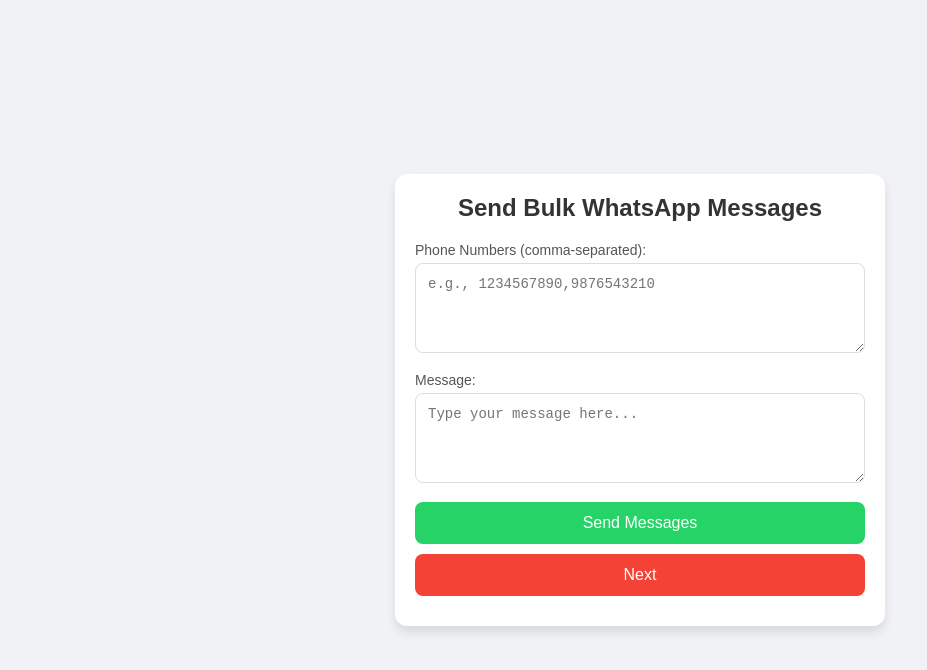
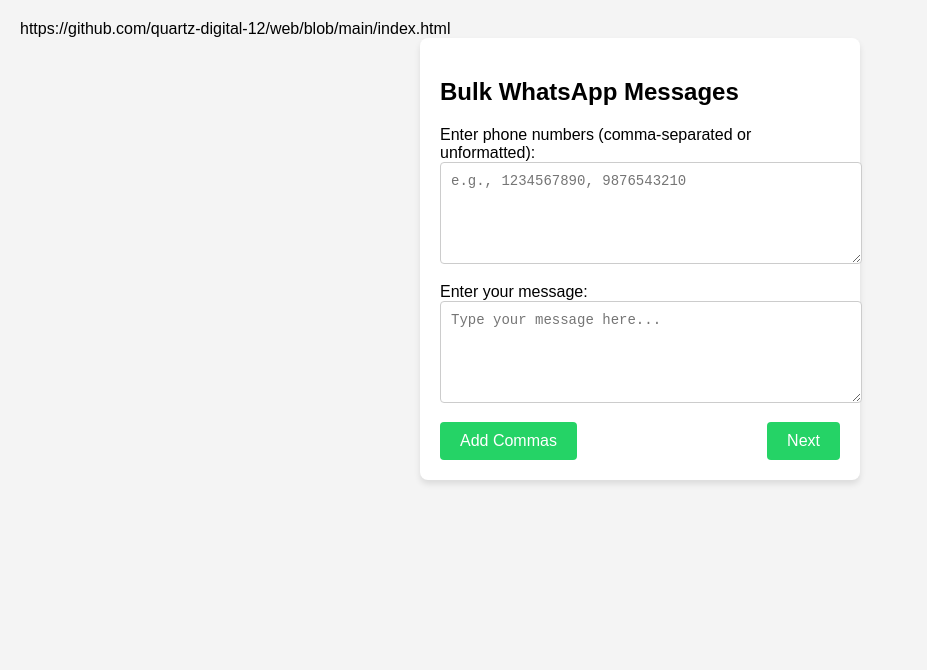
Before and after one commit to quartz-digital-12/web, a plain HTML site: page index.html in a window 1280 px wide. Shown: the whole page, without its empty margins (0-927 px from the left). Drawn offline with Linux system fonts and the light colour scheme.

Commit message:
Update index.html

```diff
--- a/index.html
+++ b/index.html
@@ -1,148 +1,119 @@
 <!DOCTYPE html>
 <html lang="en">
-<head>
+<head>https://github.com/quartz-digital-12/web/blob/main/index.html
   <meta charset="UTF-8">
   <meta name="viewport" content="width=device-width, initial-scale=1.0">
-  <title>Bulk WhatsApp Messaging</title>
+  <title>Send Bulk WhatsApp Messages</title>
   <style>
     body {
-      font-family: 'Arial', sans-serif;
-      margin: 0;
-      padding: 0;
-      background-color: #f0f2f5;
-      display: flex;
-      justify-content: center;
-      align-items: center;
-      height: 100vh;
+      font-family: Arial, sans-serif;
+      margin: 20px;
+      background-color: #f4f4f4;
     }
     .container {
-      width: 100%;
-      max-width: 450px;
+      max-width: 400px;
+      margin: 0 auto;
       padding: 20px;
-      background: #ffffff;
-      border-radius: 12px;
-      box-shadow: 0 6px 10px rgba(0, 0, 0, 0.1);
-    }
-    h2 {
-      margin: 0 0 20px 0;
-      color: #333;
-      text-align: center;
-      font-size: 24px;
-    }
-    label {
-      font-size: 14px;
-      color: #555;
-      margin-bottom: 5px;
-      display: block;
+      background: #fff;
+      border-radius: 8px;
+      box-shadow: 0 4px 6px rgba(0, 0, 0, 0.1);
     }
     textarea, input {
       width: 100%;
       margin-bottom: 15px;
-      padding: 12px;
-      border: 1px solid #ddd;
-      border-radius: 8px;
+      padding: 10px;
+      border: 1px solid #ccc;
+      border-radius: 4px;
       font-size: 14px;
-      box-sizing: border-box;
-      transition: border-color 0.3s;
     }
-    textarea:focus, input:focus {
-      border-color: #25d366;
-      outline: none;
+    button {
+      background-color: #25d366;
+      color: white;
+      border: none;
+      padding: 10px 20px;
+      font-size: 16px;
+      border-radius: 4px;
+      cursor: pointer;
     }
-    .btn {
-      width: 100%;
-      padding: 12px;
-      border: none;
-      border-radius: 8px;
-      font-size: 16px;
-      cursor: pointer;
-      margin-bottom: 10px;
-      transition: background-color 0.3s;
-    }
-    .btn-primary {
-      background-color: #25d366;
-      color: #ffffff;
-    }
-    .btn-primary:hover {
+    button:hover {
       background-color: #1ebe57;
     }
-    .btn-secondary {
-      background-color: #f44336;
-      color: #ffffff;
-    }
-    .btn-secondary:hover {
-      background-color: #e53935;
+    .button-group {
+      display: flex;
+      justify-content: space-between;
+      gap: 10px;
     }
   </style>
 </head>
 <body>
   <div class="container">
-    <h2>Send Bulk WhatsApp Messages</h2>
+    <h2>Bulk WhatsApp Messages</h2>
     <form id="bulkForm">
-      <label for="numbers">Phone Numbers (comma-separated):</label>
-      <textarea id="numbers" rows="4" placeholder="e.g., 1234567890,9876543210"></textarea>
-      <label for="message">Message:</label>
-      <textarea id="message" rows="4" placeholder="Type your message here..."></textarea>
-      <button type="button" class="btn btn-primary" onclick="sendMessages()">Send Messages</button>
-      <button type="button" class="btn btn-secondary" onclick="removeNumber()">Next</button>
+      <label for="numbers">Enter phone numbers (comma-separated or unformatted):</label>
+      <textarea id="numbers" rows="5" placeholder="e.g., 1234567890, 9876543210"></textarea>
+      <label for="message">Enter your message:</label>
+      <textarea id="message" rows="5" placeholder="Type your message here..."></textarea>
+      <div class="button-group">
+        <button type="button" onclick="addCommas()">Add Commas</button>
+        <button type="button" onclick="sendMessages()">Next</button>
+      </div>
     </form>
   </div>
 
   <script>
     /**
+     * Function to add commas to the list of numbers
+     */
+    function addCommas() {
+      const numbersInput = document.getElementById('numbers');
+      const rawNumbers = numbersInput.value.trim();
+      if (!rawNumbers) {
+        alert('Please enter some numbers first!');
+        return;
+      }
+
+      // Split by whitespace, new lines, commas, or other separators
+      const formattedNumbers = rawNumbers
+        .split(/[\s,]+/) // Match spaces, commas, or newlines
+        .filter(num => num) // Remove empty strings
+        .map(num => num.replace(/\D/g, '')) // Remove non-numeric characters
+        .map(num => `+966${num}`); // Add Saudi Arabia country code (+966)
+
+      numbersInput.value = formattedNumbers.join(','); // Combine into a comma-separated list
+    }
+
+    /**
      * Function to send WhatsApp messages
      */
     async function sendMessages() {
-      const numbersInput = document.getElementById('numbers');
-      const message = encodeURIComponent(document.getElementById('message').value.trim());
+      const numbersInput = document.getElementById('numbers'); // Reference to the numbers input field
+      let numbers = numbersInput.value.split(','); // Split numbers into an array
+      const message = encodeURIComponent(document.getElementById('message').value.trim()); // Encode the message
 
-      // Validate inputs
-      if (!numbersInput.value.trim() || !message) {
+      // Check if inputs are valid
+      if (!numbers.length || !message) {
         alert('Please fill in both the phone numbers and the message.');
         return;
       }
 
-      let numbers = numbersInput.value.split(',').map(num => num.trim());
-      numbers = numbers.map(num => {
-        // Add Saudi Arabia country code if not already present
-        if (!num.startsWith('+966')) {
-          if (num.startsWith('0')) {
-            num = num.slice(1); // Remove leading 0
-          }
-          num = '+966' + num; // Add country code
-        }
-        return num;
-      });
+      for (let i = 0; i < numbers.length; i++) {
+        const number = numbers[i].trim(); // Trim whitespace from the number
+        if (number) {
+          const url = `https://wa.me/${number}?text=${message}`; // Generate WhatsApp URL
+          window.open(url, '_blank'); // Open the URL in a new tab
 
-      for (let i = 0; i < numbers.length; i++) {
-        const number = numbers[i];
-        if (number) {
-          const url = `https://wa.me/${number}?text=${message}`;
-          window.open(url, '_blank');
+          // Remove the sent number from the list
+          numbers.splice(i, 1); // Remove the current number from the array
+          i--; // Adjust the index after removal
+          numbersInput.value = numbers.join(','); // Update the textarea with the remaining numbers
 
-          // Wait for 5 seconds before the next message
+          // Wait for 5 seconds before processing the next number
           await new Promise(resolve => setTimeout(resolve, 5000));
         }
       }
 
       alert('All messages processed.');
     }
-
-    /**
-     * Function to remove the first number from the list
-     */
-    function removeNumber() {
-      const numbersInput = document.getElementById('numbers');
-      let numbers = numbersInput.value.split(',').map(num => num.trim());
-
-      if (numbers.length > 0) {
-        numbers.shift(); // Remove the first number
-        numbersInput.value = numbers.join(','); // Update the textarea
-        alert('Moved to the next number!');
-      } else {
-        alert('No numbers left in the list.');
-      }
-    }
   </script>
 </body>
 </html>
```
